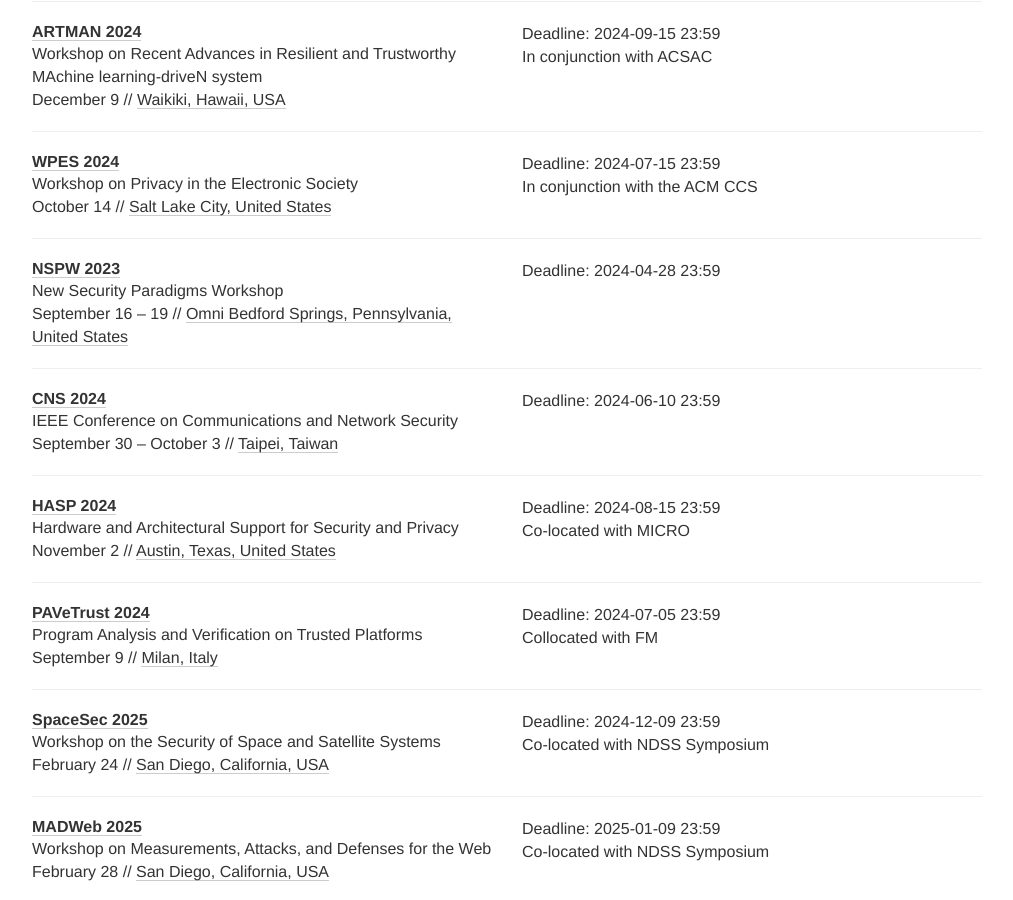
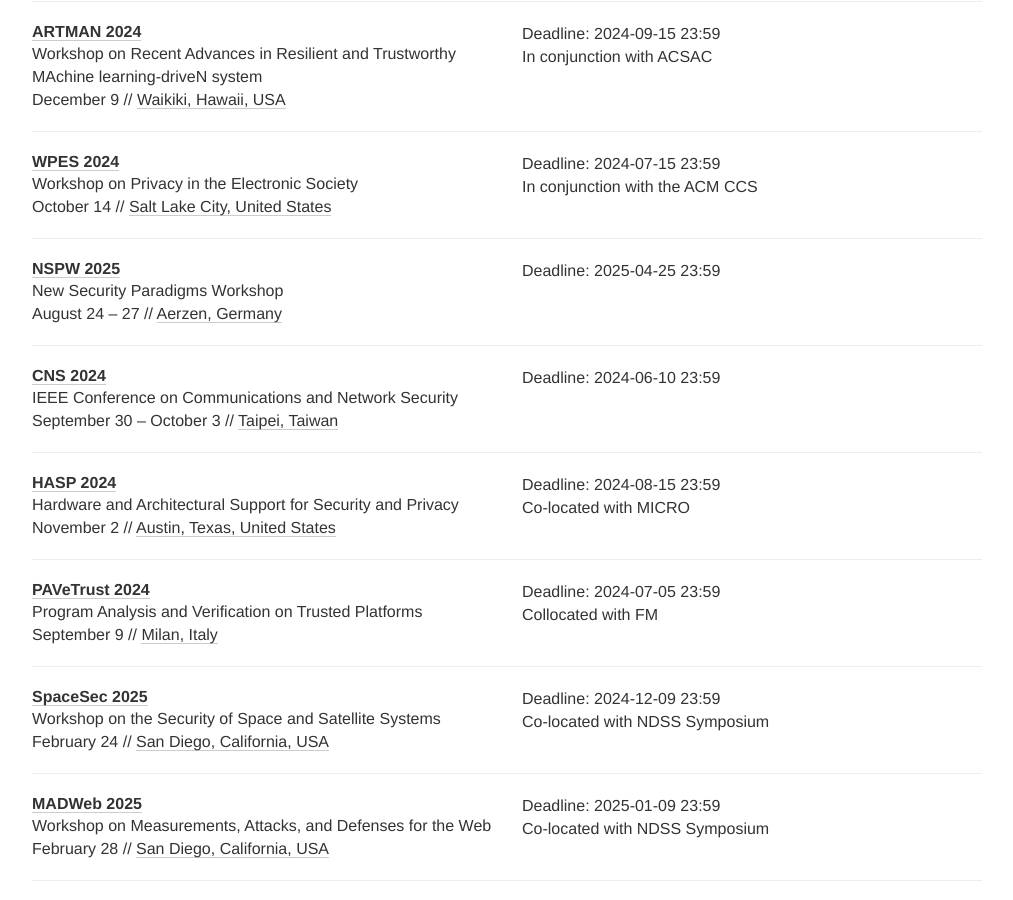
Before and after one commit to sec-deadlines/sec-deadlines.github.io, a Jekyll site: the page built from index.html, in a window 1280 px wide and 900 px high, scrolled down 12662 px. Shown: the whole window, without its empty margins (133-1146 px from the left). Built offline with Jekyll 4.4.1, drawn with Linux system fonts in a browser that asks for light colours; nearby versions of some CDN libraries; comment, search, counter and statistics services are not loaded.

Commit message:
Update conferences.yml
updated for NSPW 2025

```diff
--- a/_data/conferences.yml
+++ b/_data/conferences.yml
@@ -858,11 +858,11 @@
 
 - name: NSPW
   description: New Security Paradigms Workshop
-  year: 2023
-  link: https://www.nspw.org/2024/cfp
-  deadline: ["2024-04-28 23:59"]
-  date: September 16 - 19
-  place: Omni Bedford Springs, Pennsylvania, United States
+  year: 2025
+  link: https://www.nspw.org/2025/cfp
+  deadline: ["2025-04-25 23:59"]
+  date: August 24 - 27
+  place: Aerzen, Germany
   tags: [SEC, PRIV, SHOP]
 
 - name: CNS
```
